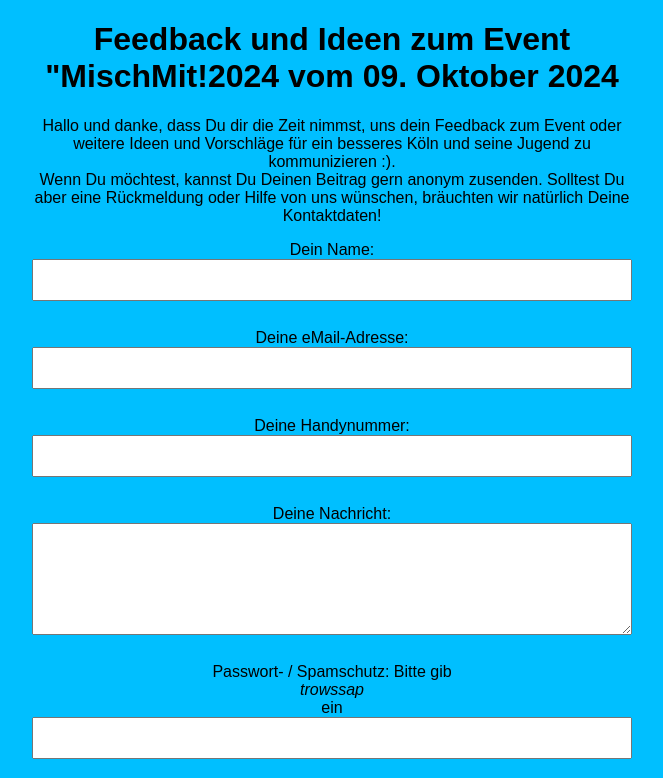
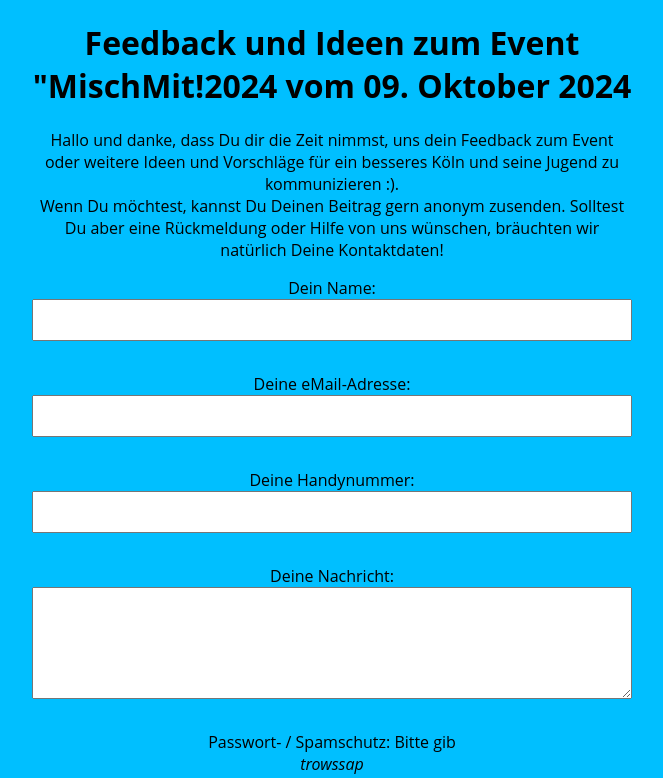
Before and after one commit to WiebkeEH/mischmit_kontakt.github.io, a plain HTML site: page index.html in a window 1280 px wide. Shown: the top 778 px of the page, without its empty margins (308-971 px from the left). Drawn offline with Linux system fonts and the light colour scheme.

Commit message:
open sans schriftart

```diff
--- a/index.html
+++ b/index.html
@@ -6,7 +6,7 @@
     <title>Kontaktformular MischMit! 2024 BV8</title>
     <style>
         body {
-            font-family: Arial, sans-serif;
+            font-family: Open Sans, sans-serif;
             margin: 20px;
             padding: 0;
             text-align: center;
```
